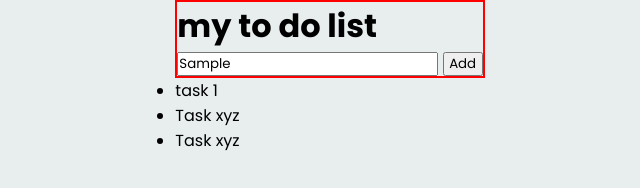
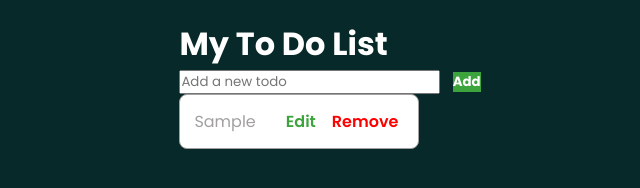
Before and after one commit to Gopalshukla0018/html-css-javascript-projects, a plain HTML site: page To Do List/index.html in a window 1280 px wide. Both pictures are taken after typing "Sample" into the empty fields and a click on the button "Add". Shown: the whole page, without its empty margins (310-950 px from the left). Drawn offline with Linux system fonts and the light colour scheme.

Commit message:
to do app

```diff
--- a/To Do List/index.html
+++ b/To Do List/index.html
@@ -3,28 +3,24 @@
 <head>
     <meta charset="UTF-8">
     <meta name="viewport" content="width=device-width, initial-scale=1.0">
-    <title>Document</title>
+    <title>To Do List</title>
     <link rel="stylesheet" href="style.css">
     <script src="script.js" defer></script>
     <link href="https://fonts.googleapis.com/css?family=Poppins:100,100italic,200,200italic,300,300italic,regular,italic,500,500italic,600,600italic,700,700italic,800,800italic,900,900italic" rel="stylesheet" />
 </head>
 <body>
+
     <div class="container">
-
-        <div class="containerinput">
-            <h1>my to do list</h1>
-            <input type="text" placeholder="add a to do...">
-            <input id="btn" type="button" value="Add">
-
+        <div class="input-container">
+            <h1>My To Do List</h1>
+            <input type="text" placeholder="Add a new todo" id="inputBox">
+            <input type="button" value="Add" id="addbtn">
         </div>
-
-        <ul class="todolist">
-            <li>task 1</li>
-            <li>Task xyz</li>
-            <li>Task xyz</li>
+        <ul class="todolist" id="todolist">
+            <!-- <li>Task 1</li>
+            <li>Task 2</li>
+            <li>Task 3</li> -->
         </ul>
-
-
     </div>
 
 </body>
--- a/To Do List/script.js
+++ b/To Do List/script.js
@@ -1,2 +1,39 @@
-const input = document.querySelector("input");
+const input = document.getElementById("inputBox");
 const addbtns = document.getElementById("addbtn");
+const todolist= document.getElementById("todolist")
+
+
+const addTodo=()=>{
+    const inputText =inputBox.value.trim();
+    if(inputText.length<=0){
+        alert("Yout must write something in your To Do");
+        return false;
+    }
+    const li = document.createElement("li");
+    const p = document.createElement("p");
+    p.innerText=inputText;
+    li.appendChild(p);
+
+
+    const editBtn=document.createElement("button")
+    editBtn.innerText="Edit";
+    editBtn.classList.add("btn","editbtn")
+    li.appendChild(editBtn);
+
+
+//creater delete button
+    const deleteBtn=document.createElement("button")
+        deleteBtn.innerText="Remove"
+        deleteBtn.classList.add("btn","deletebtn")
+        li.appendChild(deleteBtn);
+
+    todolist.appendChild(li)
+    inputBox.value ="";
+}
+
+const updateTodo = (e)=>{
+    console.log(e.target);
+
+}
+addbtns.addEventListener("click",addTodo);
+todolist.addEventListener("click",updateTodo)
--- a/To Do List/style.css
+++ b/To Do List/style.css
@@ -10,7 +10,11 @@ html, body {
     width: 100%;
     display: flex;
     justify-content: center;
-    background-color: rgb(232, 238, 238);
+    background-color: rgb(8, 41, 41);
+    color: white;
+}
+.container{
+    margin-top: 20px;
 }
 .containerinput{
 
@@ -21,5 +25,61 @@ html, body {
 #btn
 {
     width: 40px;
+    color: green;
 
 }
+.input-container input[type="button"]{
+    background-color: #3da33d;
+    color: #fff;
+    font-weight: 700;
+    margin-left: 8px;
+    cursor: pointer;
+    border: none;
+
+}
+
+
+ul{
+    width: 100%;
+    max-width: 30vh;
+    /* display: flex;
+    justify-content: center;
+    flex-direction: column;
+    align-items: center; */
+}
+
+ul li{
+    list-style-type: none;
+    cursor: pointer;
+    margin-block-end: 12px;
+    border-radius: 8px;
+    border: 0.125px solid #a19f9f;
+    padding: 6px 12px;
+    background-color: #ffffff;
+    display: flex;
+    align-items: center;
+    justify-content: space-between;
+    transition: background-color 0.5s;
+    color: #a19f9f;
+}
+ul li p{
+    flex-grow:1;
+    padding: 2px;
+}
+
+.btn{
+    border: none;
+    outline: none;
+    font-size: 16px;
+    background: none;
+    font-weight: 600;
+    cursor: pointer;
+    padding: 8px;
+}
+.editbtn{
+    color: #3da33d;
+}
+.deletebtn{
+    color: red;
+
+}
```
